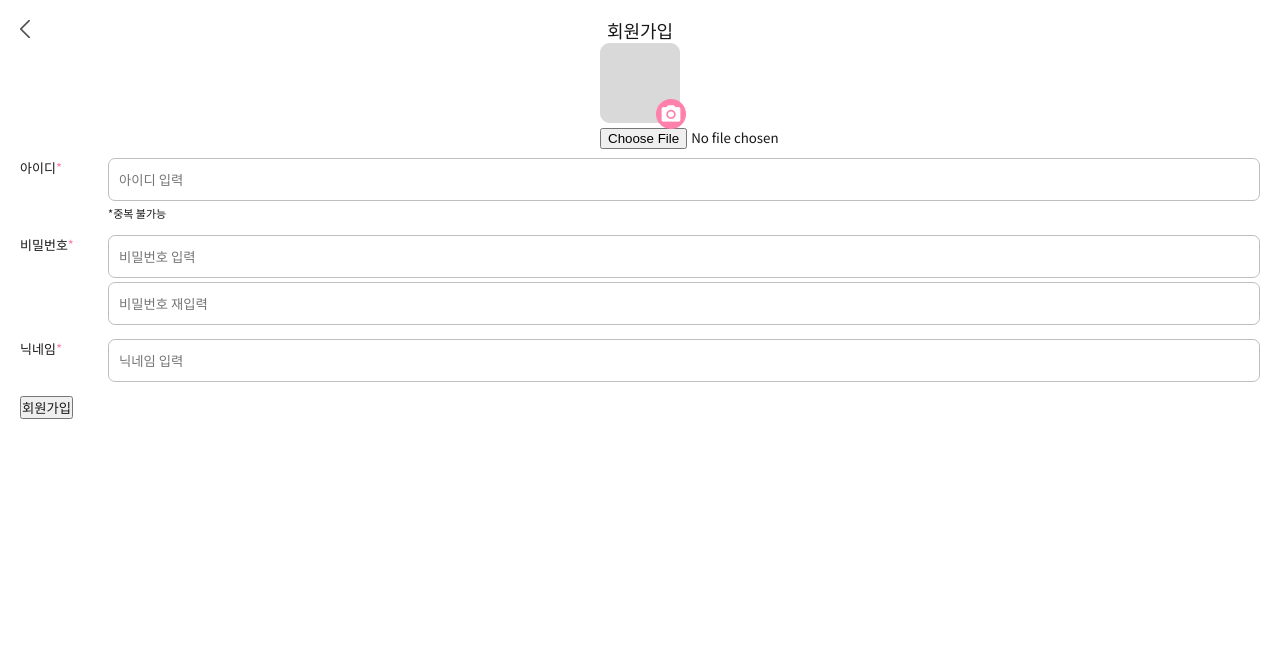
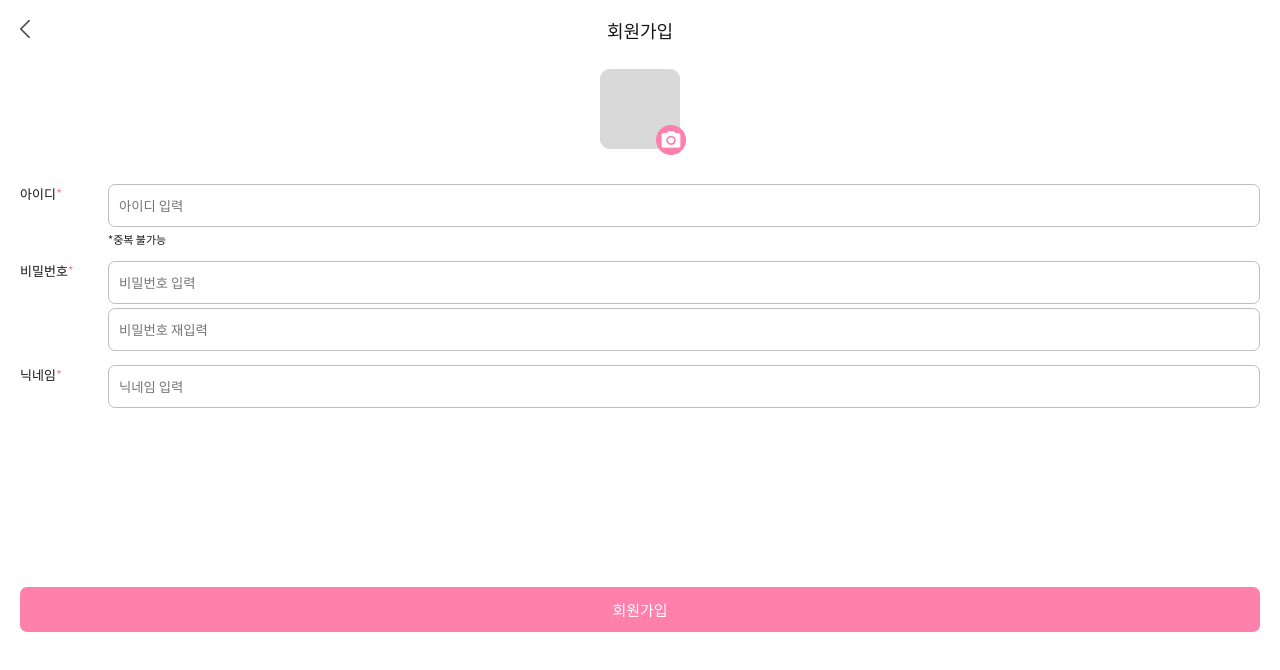
Before and after one commit to jyg12288/animal_project, a React (Create React App) app: page /registration in a window 1280 px wide. Shown: the top 670 px of the page. Built offline with nearby package versions, Linux system fonts and the light colour scheme.

Commit message:
Modify Registration.css

```diff
--- a/src/pages/Registration.js
+++ b/src/pages/Registration.js
@@ -1,10 +1,10 @@
 import React, { useState } from "react";
 import styles from "./Registration.module.css";
 import { useForm } from "react-hook-form";
+import { useNavigate } from "react-router-dom";
 
 function Registration() {
   const [password, setPassword] = useState("");
-  console.log(password);
   const {
     register,
     handleSubmit,
@@ -15,24 +15,26 @@ function Registration() {
     console.log(data);
   };
 
+  const navigate = useNavigate();
+
   return (
     <div className={styles.main}>
       <header className={styles.header}>
-        <div className={styles.header__previous_icon}>
+        <button className={styles.header__previous_icon} onClick={ () => {navigate(-1)}}>
           <img src="/assets/뒤로가기.png" alt="Go to previous page" />
-        </div>
+        </button>
         <h1 className={styles.header__title}>회원가입</h1>
       </header>
       <section className={styles.container}>
-        <article className={styles.profile_container}>
+        <article className={styles.container__profile}>
           <img src="/assets/registration/프로필사진예시.png" alt="" />
-          <button type="button">
+          <label htmlFor="file">
             <img
               src="/assets/registration/사진 첨부 아이콘.png"
               alt="Attach button"
             />
-          </button>
-          <input type="file" />
+          </label>
+          <input type="file" id="file" />
         </article>
         <form
           onSubmit={handleSubmit(submitForm)}
--- a/src/pages/Registration.module.css
+++ b/src/pages/Registration.module.css
@@ -13,6 +13,14 @@
   left: 0;
   height: 18px;
   margin-top: 20px;
+  background-color: transparent;
+  border-style: none;
+}
+
+.header__previous_icon > img {
+    width: 100%;
+    height: 100%;
+    object-fit: contain;
 }
 
 .header__title {
@@ -21,7 +29,11 @@
   padding-top: 17px;
 }
 
-.profile_container {
+.container {
+    margin-top: 26px;
+}
+
+.container__profile {
   position: relative;
   width: 80px;
   height: 80px;
@@ -30,7 +42,7 @@
   margin-bottom: 35px;
 }
 
-.profile_container > button {
+.container__profile > label {
   position: absolute;
   bottom: -6px;
   right: -6px;
@@ -39,6 +51,11 @@
   width: 30px;
   height: 30px;
   border-radius: 50%;
+}
+
+.container__profile > input {
+    display: none;
+
 }
 
 .form__items {
@@ -78,3 +95,14 @@
 .error_msg {
   color: #b00;
 }
+
+.submit_btn {
+    width: 100%;
+    height: 45px;
+    background: #FF80AB;
+    color: #fff;
+    border-radius: 7px;
+    border-style: none;
+    margin-top: 165px;
+    font-size: 15px;
+}
```
